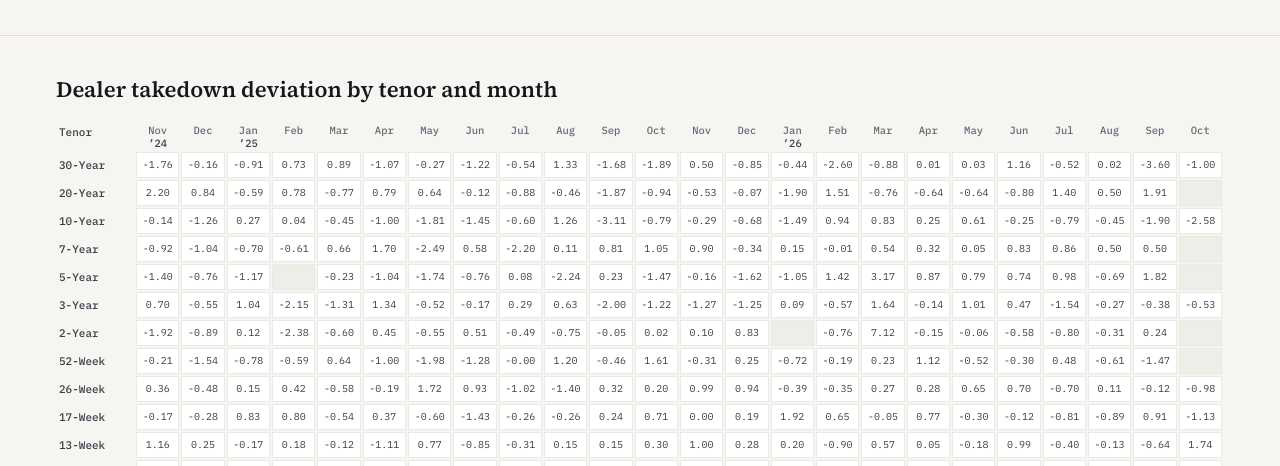
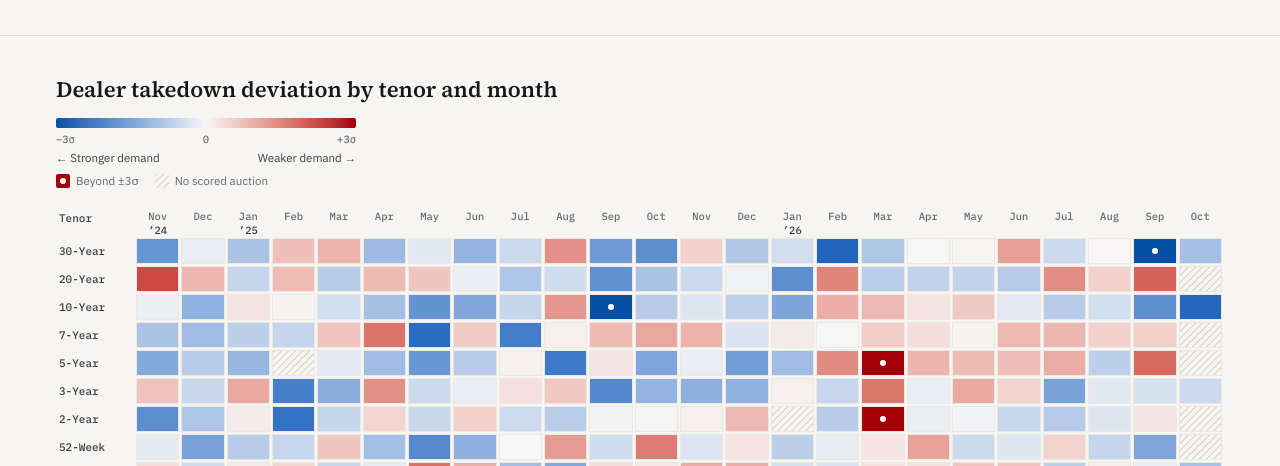
Before and after one commit to ugonnaanyalemechi/treasury-auction-demand-tracker, a plain HTML site: page index.html in a window 1280 px wide. Shown: the part 334-800 px from the top of the page. Drawn offline with Linux system fonts and the light colour scheme.

Commit message:
Colour heatmap cells by mean deviation
Cells now use the diverging red/blue oklch scale from design notes,
clamped at fixed +/-3 sigma bounds. Cells beyond the bounds keep the
endpoint colour with a white dot, and cells with no scored auction
show a diagonal hatch. A legend explains the scale and both markers.

The colour function is exported for reuse by the detail view. Means
that round to zero now print as 0.00 instead of -0.00.

```diff
--- a/js/heatmap.js
+++ b/js/heatmap.js
@@ -95,6 +95,50 @@ export function binAuctions(auctions) {
   return { months, tenors: TENOR_ROWS, cells };
 }
 
+/** Fixed colour-scale bound, in standard deviations. Never auto-fitted. */
+export const SCALE_BOUND = 3;
+
+/**
+ * Fill colour for a mean deviation (formula from design/NOTES.md). The value is
+ * clamped to +/-SCALE_BOUND. Red is weaker demand (positive), blue stronger,
+ * near-white at zero; lightness falls with |v| so it reads in greyscale.
+ * @param {number} v
+ * @returns {string} an oklch() colour
+ */
+export function deviationColor(v) {
+  const c = Math.max(-SCALE_BOUND, Math.min(SCALE_BOUND, v));
+  const t = Math.abs(c) / SCALE_BOUND;
+  const red = c > 0;
+  const L = 0.975 - 0.53 * t;
+  const C = (red ? 0.19 : 0.15) * Math.min(1, t * 1.2);
+  return `oklch(${L.toFixed(3)} ${C.toFixed(3)} ${red ? 27 : 256})`;
+}
+
+/**
+ * Two-decimal text for a mean, never "-0.00".
+ * @param {number} v
+ */
+export function formatMean(v) {
+  const text = v.toFixed(2);
+  return text === "-0.00" ? "0.00" : text;
+}
+
+/** Legend: gradient bar, end captions, and the two non-gradient swatches. */
+function buildLegend() {
+  const el = document.createElement("div");
+  el.className = "hm-legend";
+  const stops = [-3, -2, -1, 0, 1, 2, 3].map(deviationColor).join(", ");
+  el.innerHTML = `
+    <div class="hm-legend-bar" style="background: linear-gradient(90deg, ${stops})"></div>
+    <div class="hm-legend-ticks"><span>−3σ</span><span>0</span><span>+3σ</span></div>
+    <div class="hm-legend-caps"><span>← Stronger demand</span><span>Weaker demand →</span></div>
+    <div class="hm-legend-keys">
+      <span class="hm-key"><span class="hm-swatch is-off" style="background: ${deviationColor(SCALE_BOUND + 0.5)}"></span>Beyond ±3σ</span>
+      <span class="hm-key"><span class="hm-swatch is-none"></span>No scored auction</span>
+    </div>`;
+  return el;
+}
+
 /**
  * Header cell for a month column: month name, with the 2-digit year under it
  * for January and the first column.
@@ -153,8 +197,13 @@ export function render(auctions, state) {
       td.dataset.month = m.key;
       td.dataset.count = String(cell ? cell.count : 0);
       if (cell && cell.mean !== null) {
-        td.textContent = cell.mean.toFixed(2);
+        const value = document.createElement("span");
+        value.className = "hm-value";
+        value.textContent = formatMean(cell.mean);
+        td.append(value);
         td.dataset.mean = String(cell.mean);
+        td.style.background = deviationColor(cell.mean);
+        if (Math.abs(cell.mean) > SCALE_BOUND) td.classList.add("is-off");
       } else {
         td.classList.add("is-empty");
       }
@@ -162,8 +211,9 @@ export function render(auctions, state) {
   }
 
   host.querySelector(".hm-wrap")?.remove();
+  host.querySelector(".hm-legend")?.remove();
   const wrap = document.createElement("div");
   wrap.className = "hm-wrap";
   wrap.append(table);
-  host.append(wrap);
+  host.append(buildLegend(), wrap);
 }
--- a/style.css
+++ b/style.css
@@ -261,3 +261,20 @@ h2 { margin: 0 0 14px; font: 600 22px/1.2 var(--font-serif); }
 .upcoming-what { color: var(--ink-2); }
 .upcoming-amt { font-weight: 500; }
 .upcoming-empty { margin: 0; padding: 14px 0; border-top: 1px solid var(--rule); border-bottom: 1px solid var(--rule); font-size: 13px; line-height: 1.5; color: var(--ink-2); }
+
+/* heatmap colour (#32) */
+/* Fill comes from deviationColor() inline. The number stays in the DOM for
+   assistive tech and tests but is visually hidden, as in the design. */
+.hm-cell { position: relative; }
+.hm-cell .hm-value { position: absolute; width: 1px; height: 1px; overflow: hidden; clip-path: inset(50%); white-space: nowrap; }
+.hm-cell.is-empty { background: repeating-linear-gradient(135deg, var(--rule) 0 1.5px, transparent 1.5px 5px); }
+.hm-cell.is-off::after { content: ""; position: absolute; left: 50%; top: 50%; width: 6px; height: 6px; margin: -3px 0 0 -3px; border-radius: 50%; background: #fff; }
+.hm-legend { display: flex; flex-direction: column; gap: 6px; width: 300px; max-width: 100%; margin-top: 16px; }
+.hm-legend-bar { height: 10px; border-radius: 2px; }
+.hm-legend-ticks { display: flex; justify-content: space-between; font: 500 10.5px/1 var(--font-mono); color: var(--muted); }
+.hm-legend-caps { display: flex; justify-content: space-between; font-size: 11.5px; color: var(--ink-2); }
+.hm-legend-keys { display: flex; flex-wrap: wrap; gap: 6px 16px; font-size: 11.5px; color: var(--muted); margin-top: 2px; }
+.hm-key { display: flex; align-items: center; gap: 6px; }
+.hm-swatch { position: relative; width: 14px; height: 14px; border-radius: 2px; }
+.hm-swatch.is-off::after { content: ""; position: absolute; left: 4px; top: 4px; width: 6px; height: 6px; border-radius: 50%; background: #fff; }
+.hm-swatch.is-none { background: repeating-linear-gradient(135deg, var(--rule) 0 1.5px, transparent 1.5px 5px); }
```
